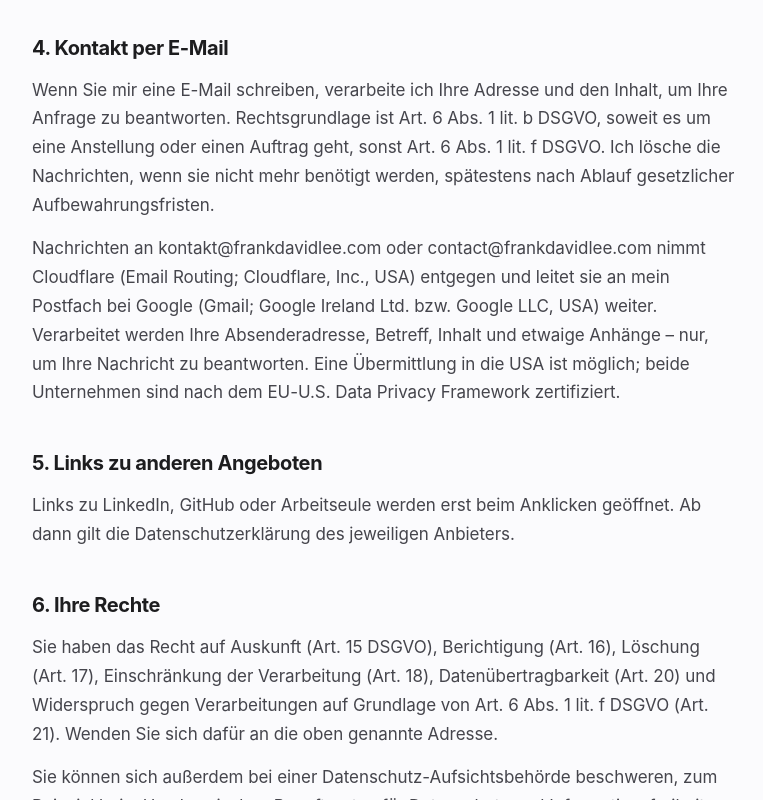
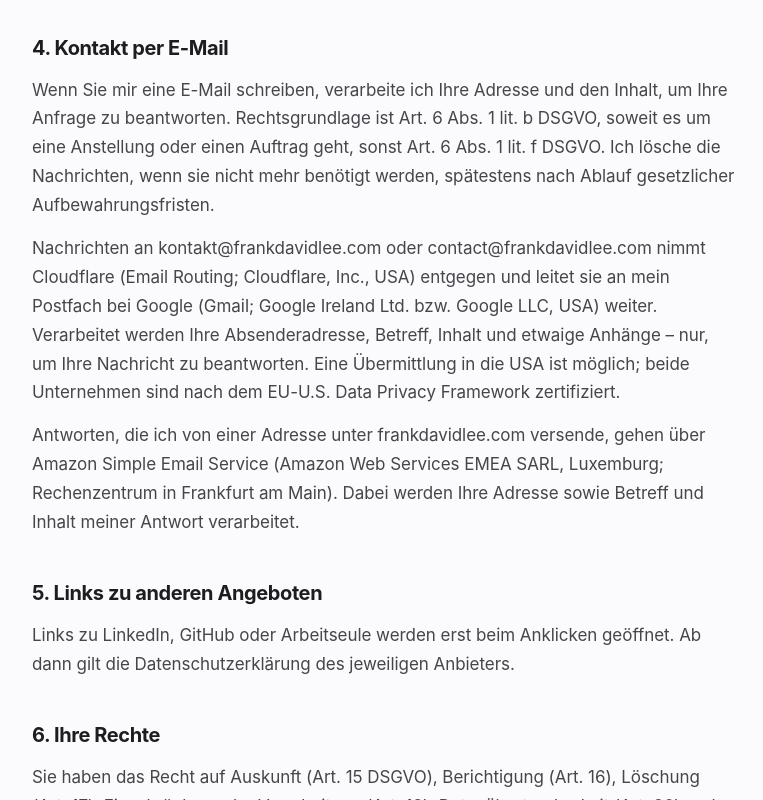
Before and after one commit to FrankDavidLee/frankdavidlee, a plain HTML site: page datenschutz.html in a window 1280 px wide. Shown: the part 1277-2077 px from the top of the page, without its empty margins (256-1019 px from the left). Drawn offline with Linux system fonts and the light colour scheme.

Commit message:
Datenschutzerklärung: Versand eigener Antworten über Amazon SES (Abschnitt 4) (#85)

```diff
--- a/datenschutz.html
+++ b/datenschutz.html
@@ -40,7 +40,7 @@
   <main id="inhalt" tabindex="-1">
     <div class="huelle huelle-text rechtstext">
     <h1>Datenschutzerklärung</h1>
-    <p>Stand: 17. November 2026</p>
+    <p>Stand: 21. November 2026</p>
 
     <h2>1. Verantwortlicher</h2>
     <p>
@@ -92,6 +92,11 @@
       Anhänge – nur, um Ihre Nachricht zu beantworten. Eine Übermittlung in die USA ist möglich; beide
       Unternehmen sind nach dem EU-U.S. Data Privacy Framework zertifiziert.
     </p>
+    <p>
+      Antworten, die ich von einer Adresse unter frankdavidlee.com versende, gehen über Amazon Simple Email
+      Service (Amazon Web Services EMEA SARL, Luxemburg; Rechenzentrum in Frankfurt am Main). Dabei werden
+      Ihre Adresse sowie Betreff und Inhalt meiner Antwort verarbeitet.
+    </p>
 
     <h2>5. Links zu anderen Angeboten</h2>
     <p>
```
